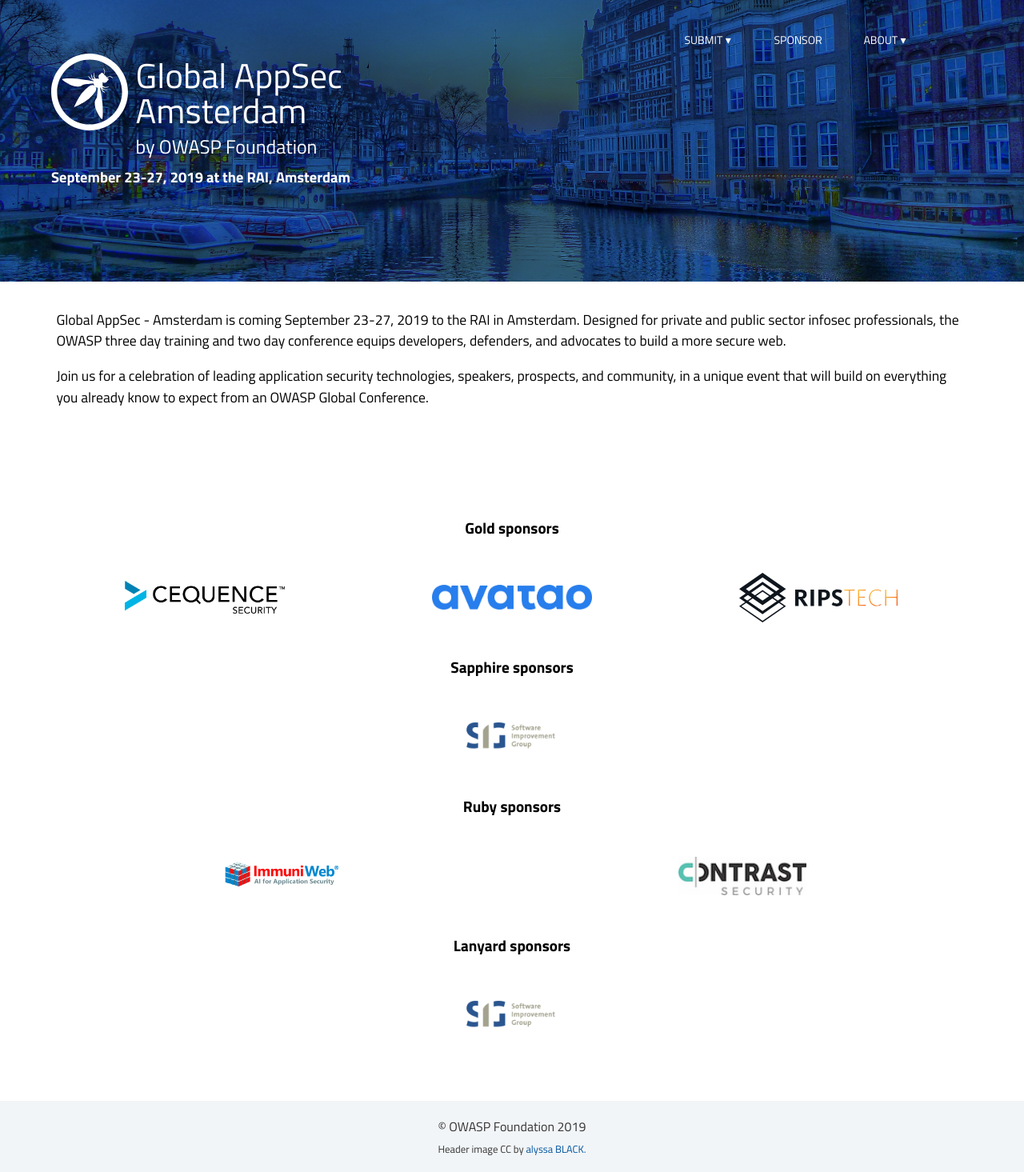
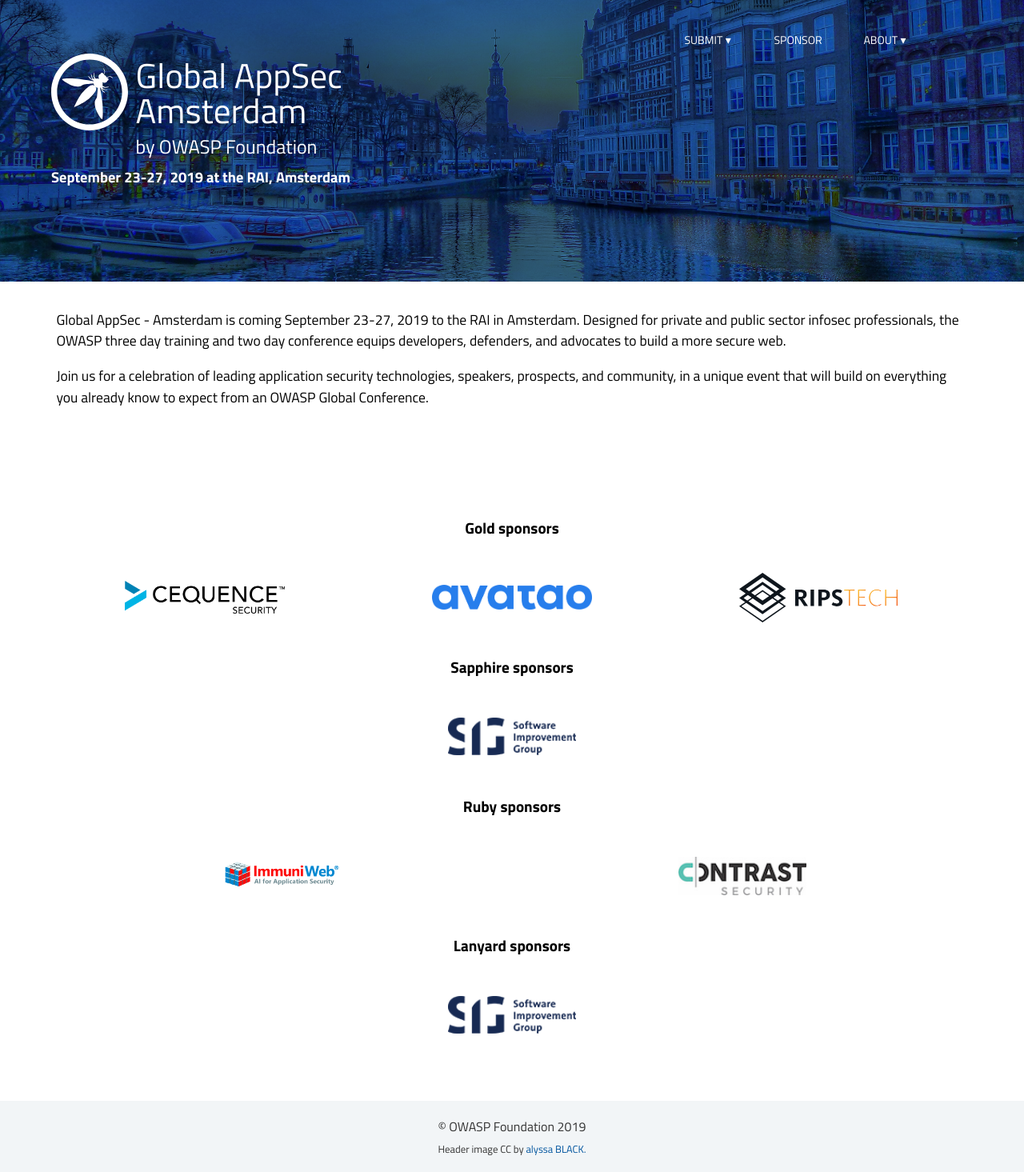
Before and after one commit to OWASP/AppSecAms2019, a Jekyll site: the page built from index.html, in a window 1280 px wide. Shown: the whole page at 80% size. Built offline with Jekyll 4.4.1, drawn with Linux system fonts in a browser that asks for light colours; some web fonts are replaced.

Commit message:
Sig logo update

```diff
--- a/_data/sponsors.yml
+++ b/_data/sponsors.yml
@@ -11,7 +11,7 @@
       url : https://www.ripstech.com/
 - type: Sapphire
   sponsors:
-    - logo: sig.png
+    - logo: sig_blue.png
       name: SIG
       url : http://www.softwareimprovementgroup.com/security
 - type: Ruby
@@ -24,6 +24,6 @@
       url : https://www.contrastsecurity.com/
 - type: Lanyard
   sponsors:
-    - logo: sig.png
+    - logo: sig_blue.png
       name: Software Improvement Group
       url : https://www.softwareimprovementgroup.com/
```
Also changed, not shown: assets/images/sponsors/sig.png (deleted), assets/images/sponsors/sig_blue.png (added).
